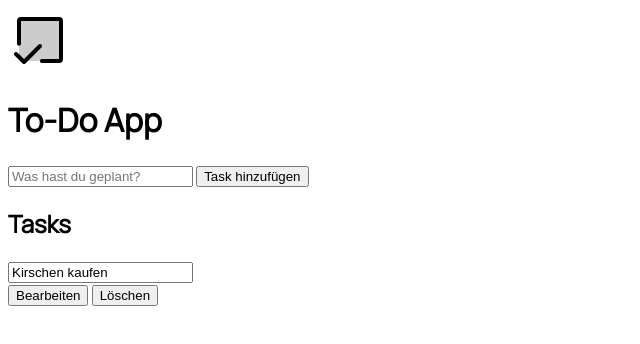
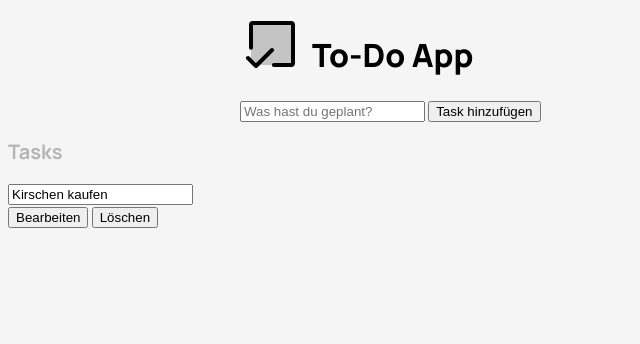
Before and after one commit to darius-it/todo-app-static, a plain HTML site: page index.html in a window 1280 px wide. Shown: the whole page, without its empty margins (0-640 px from the left). Drawn offline with Linux system fonts and the light colour scheme.

Commit message:
Add last state from course

```diff
--- a/css/fonts.css
+++ b/css/fonts.css
@@ -1,8 +1,27 @@
 @font-face {
   font-family: "Manrope";
   src: url("../fonts/Manrope-Regular.ttf");
+  font-weight: 300;
+  font-style: normal;
 }
 
-body {
-  font-family: "Manrope", sans-serif;
+@font-face {
+  font-family: "Manrope";
+  src: url("../fonts/Manrope-Light.ttf");
+  font-weight: 200;
+  font-style: normal;
 }
+
+@font-face {
+  font-family: "Manrope";
+  src: url("../fonts/Manrope-Bold.ttf");
+  font-weight: 500;
+  font-style: normal;
+}
+
+@font-face {
+  font-family: "Manrope";
+  src: url("../fonts/Manrope-ExtraBold.ttf");
+  font-weight: 800;
+  font-style: normal;
+}
--- a/css/main.css
+++ b/css/main.css
@@ -0,0 +1,30 @@
+:root {
+  --darkest: black;
+  --dark: #444444;
+  --grey: #b5b5b5;
+  --pink: #ec4899;
+  --light: #f5f5f5;
+  --lighter: #f7f7f7;
+  --lightest: white;
+  --light-red: #ffdada;
+  --dark-red: #5b0000;
+  font-family: "Manrope", Arial, Helvetica, sans-serif;
+  background-color: var(--light);
+}
+
+h2 {
+  font-size: 20px;
+  font-weight: 500;
+  color: var(--grey);
+}
+
+#logo {
+  display: flex;
+  flex-direction: row;
+  gap: 8px;
+}
+
+header {
+  max-width: 800px;
+  margin: 12px auto;
+}
```
